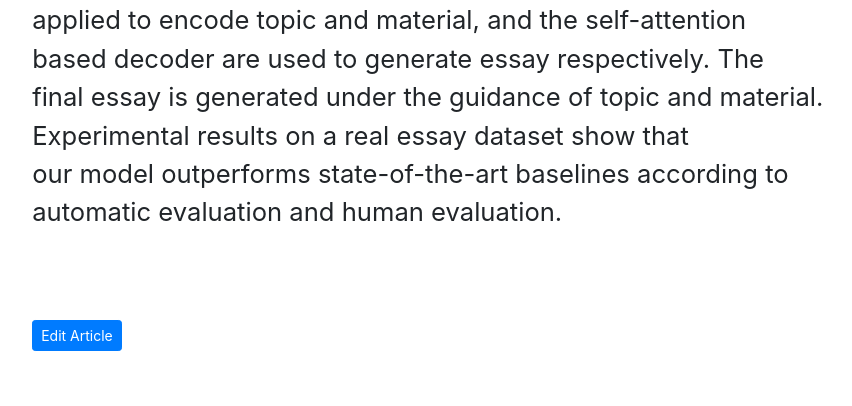
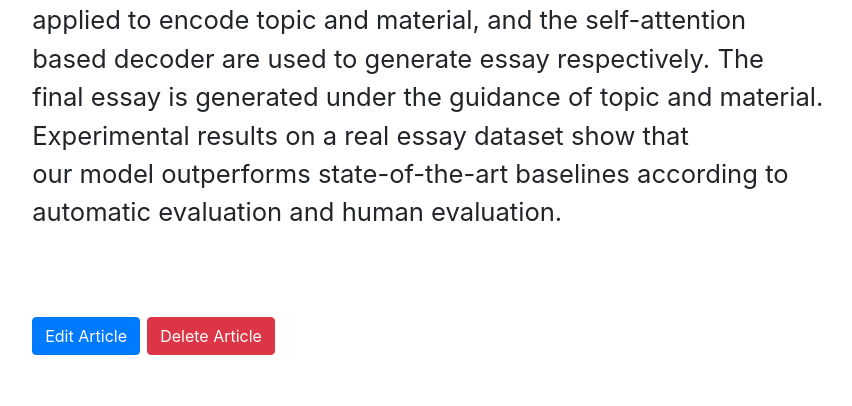
Before and after one commit to ahembal/django_article_project_tutorial, a Django app: page /article/1/ in a window 1280 px wide. Shown: the part 796-1202 px from the top of the page, without its empty margins (209-1061 px from the left). Before the commit the page ends 1147 px from the top, so only its background shows below. Run offline with Django 3.2, Linux system fonts and the light colour scheme; data comes from the database, SQL or seed files in the repository; both versions use the stored data as it was after the commit; some libraries are stand-ins or nearby versions.

Commit message:
added delete feature to articles

```diff
--- a/articles/urls.py
+++ b/articles/urls.py
@@ -1,9 +1,11 @@
 # -*- coding: utf-8 -*-
 
 from django.urls import path
-from .views import HomePageView, ArticleDetailView, ArticleCreateView, ArticleUpdateView
+from .views import HomePageView, ArticleDetailView, ArticleCreateView, ArticleUpdateView, ArticleDeleteView  # firstly import class then add it to patterns
 
 urlpatterns = [
+
+    path('article/<int:pk>/delete/', ArticleDeleteView.as_view(), name='article_delete'),
     path('article/<int:pk>/edit/', ArticleUpdateView.as_view(), name='article_edit'),
     path('article/new/', ArticleCreateView.as_view(), name='new_article'),
     path('article/<int:pk>/', ArticleDetailView.as_view(), name='article_detail'),
--- a/articles/views.py
+++ b/articles/views.py
@@ -1,6 +1,7 @@
-from django.views.generic import ListView, DetailView, UpdateView
+from django.views.generic import ListView, DetailView, UpdateView, DeleteView
 from django.views.generic.edit import CreateView
 from .models import Article
+from django.urls import reverse_lazy
 
 class HomePageView(ListView):
     model = Article
@@ -20,3 +21,8 @@ class ArticleUpdateView(UpdateView):
     model = Article
     template_name = 'article_edit.html'
     fields = ['title', 'text' ]
+
+class ArticleDeleteView(DeleteView):
+    model = Article
+    template_name = 'article_delete.html'
+    success_url = reverse_lazy('home') # redirect to home page after it's deleted
--- a/templates/article_detail.html
+++ b/templates/article_detail.html
@@ -7,7 +7,8 @@
             <img src="{{ article.photo.url }}" alt="{{ article.title }}" class="art-img">
             <p>{{ article.text|linebreaks }}</p>
         </article>
-        <a href="{% url 'article_edit' article.pk %}" class="btn btn-primary btn-sm">Edit Article</a>
+        <a href="{% url 'article_edit' article.pk %}" class="btn btn-primary btn-bg">Edit Article</a>
+        <a href="{% url 'article_delete' article.pk %}" class="btn btn-danger btn-bg">Delete Article</a>
     </section>
 </main>
 {% endblock content %}
```
Also changed, not shown: templates/article_delete.html (added, +8 -0 lines), db.sqlite3, 1 other file.
